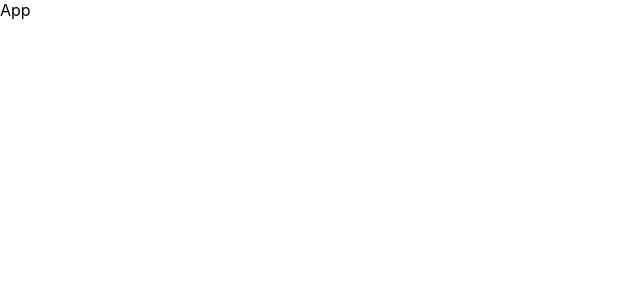
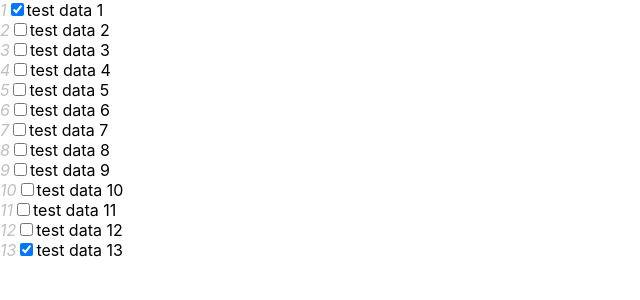
Before and after one commit to yzheng21/interview_task, a React (Create React App) app in the folder task-demo/: page / in a window 1280 px wide. Shown: the top 300 px of the page, without its empty margins (0-640 px from the left). Built offline with nearby package versions, Linux system fonts and the light colour scheme.

Commit message:
create FormCreate, FormItem and KInput

```diff
--- a/task-demo/src/App.js
+++ b/task-demo/src/App.js
@@ -1,10 +1,11 @@
 import React from 'react';
 import './App.css';
+import KForm from './components/form/KForm';
 
 function App() {
   return (
     <div className="App">
-      App
+      <KForm />
     </div>
   );
 }
--- /dev/null
+++ b/task-demo/src/components/form/FormItem.js
@@ -0,0 +1,14 @@
+import React, { Component } from 'react';
+
+class FormItem extends Component {
+    render() {
+        return (
+            <div className="formItem">
+                {this.props.children}
+                {/* we can add validation message here */}
+            </div>
+        );
+    }
+}
+
+export default FormItem;
--- /dev/null
+++ b/task-demo/src/components/form/KForm.js
@@ -0,0 +1,26 @@
+import React, { Component } from 'react';
+import FormItem from './FormItem';
+import KInput from './KInput';
+import Icon from '../shared/Icon';
+import KFormCreate from './KFormCreate';
+import data from '../../mock/data';
+
+class KForm extends Component {
+    render() {
+        const inputList = data;
+        const {getFieldDec} = this.props;
+        return (
+            <div className="KForm-container">
+                {
+                    inputList.map(item =>
+                        <FormItem key={item.id}>
+                            {getFieldDec(item)(<KInput type="checkbox" prefix={<Icon type={item.id}></Icon>} />)}
+                        </FormItem>
+                    )
+                }
+            </div>
+        );
+    }
+}
+
+export default KFormCreate(KForm);
--- /dev/null
+++ b/task-demo/src/components/form/KFormCreate.js
@@ -0,0 +1,38 @@
+import React from 'react';
+import { Component } from 'react';
+
+function KFormCreate(Comp) {
+    return class extends Component {
+        constructor(props) {
+            super(props);
+            this.state = {};
+        }
+
+        handleChange = (e) => {
+            console.log(e.target.name);
+            console.log(e.target.checked);
+            // const {name, checked} = e.target;
+            // this.setState({[name]: checked});
+        }
+
+        // create Input wrapper
+        getFieldDec = (field) => {
+            return InputComp => (
+                <div>
+                    {React.cloneElement(InputComp, {
+                        name: field.id,
+                        value: field.details,
+                        checked: field.completed,
+                        onChange: this.handleChange
+                    })}
+                </div>
+            );
+        }
+
+        render() {
+            return <Comp {...this.props} getFieldDec={this.getFieldDec} />
+        }
+    }
+}
+
+export default KFormCreate;
--- /dev/null
+++ b/task-demo/src/components/form/KInput.js
@@ -0,0 +1,16 @@
+import React, { Component } from 'react';
+
+class KInput extends Component {
+    render() {
+        const {name, onChange, value, type, prefix, checked} = this.props;
+        return (
+            <div className="input-item">
+                {prefix}
+                <input name={name} type={type} onChange={onChange} defaultChecked={checked} />
+                {value}
+            </div>
+        );
+    }
+}
+
+export default KInput;
--- /dev/null
+++ b/task-demo/src/components/shared/Icon.js
@@ -0,0 +1,7 @@
+import React from 'react';
+
+export default function Icon(props) {
+    return (
+        <i style={{color: 'rgba(0,0,0,.25)'}}>{props.type}</i>
+    )
+}
```
Also changed, not shown: task-demo/src/components/CheckboxList.js (added, +37 -0 lines), task-demo/src/components/Container.js (added, +26 -0 lines), 1 other file (tests, documents, lock files or other folders).
